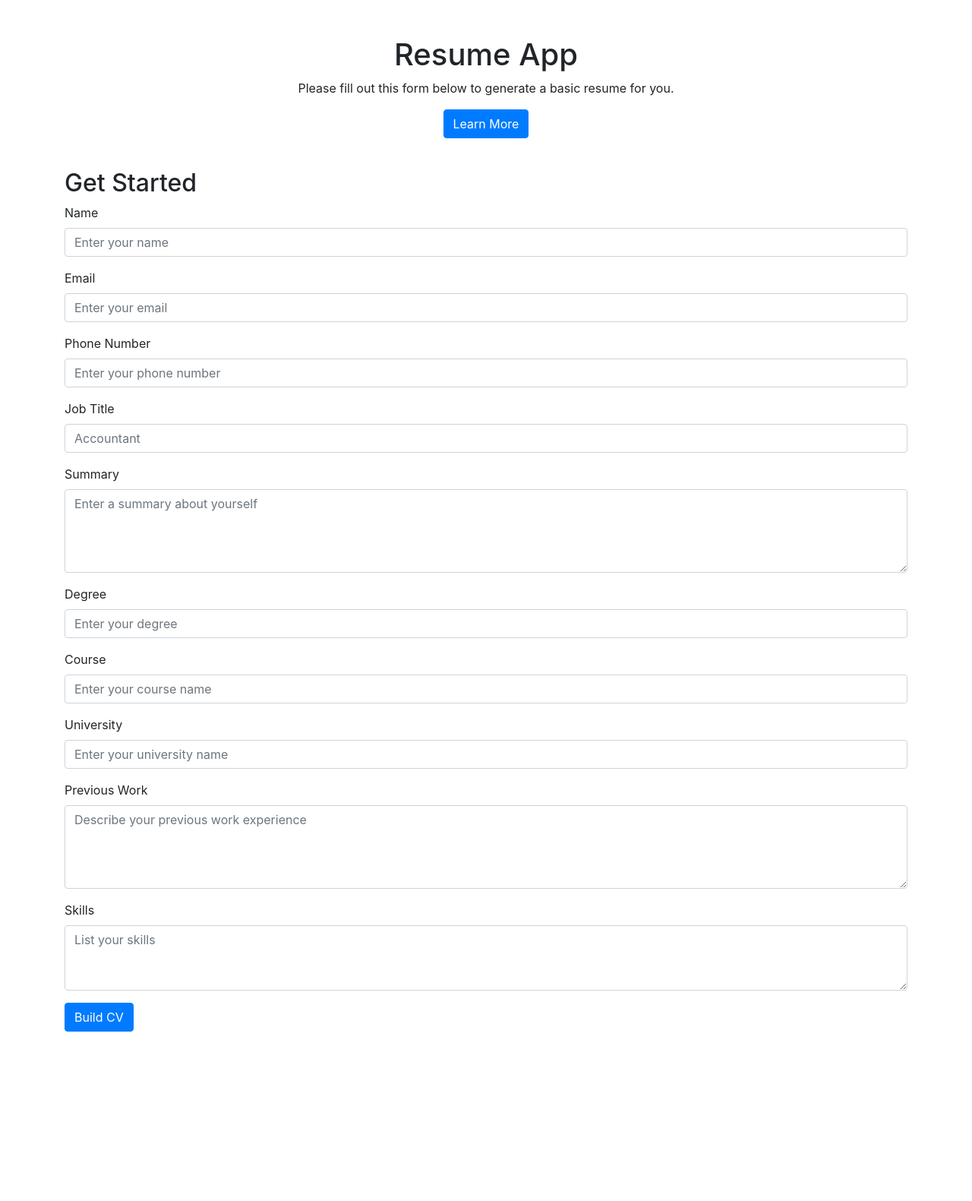
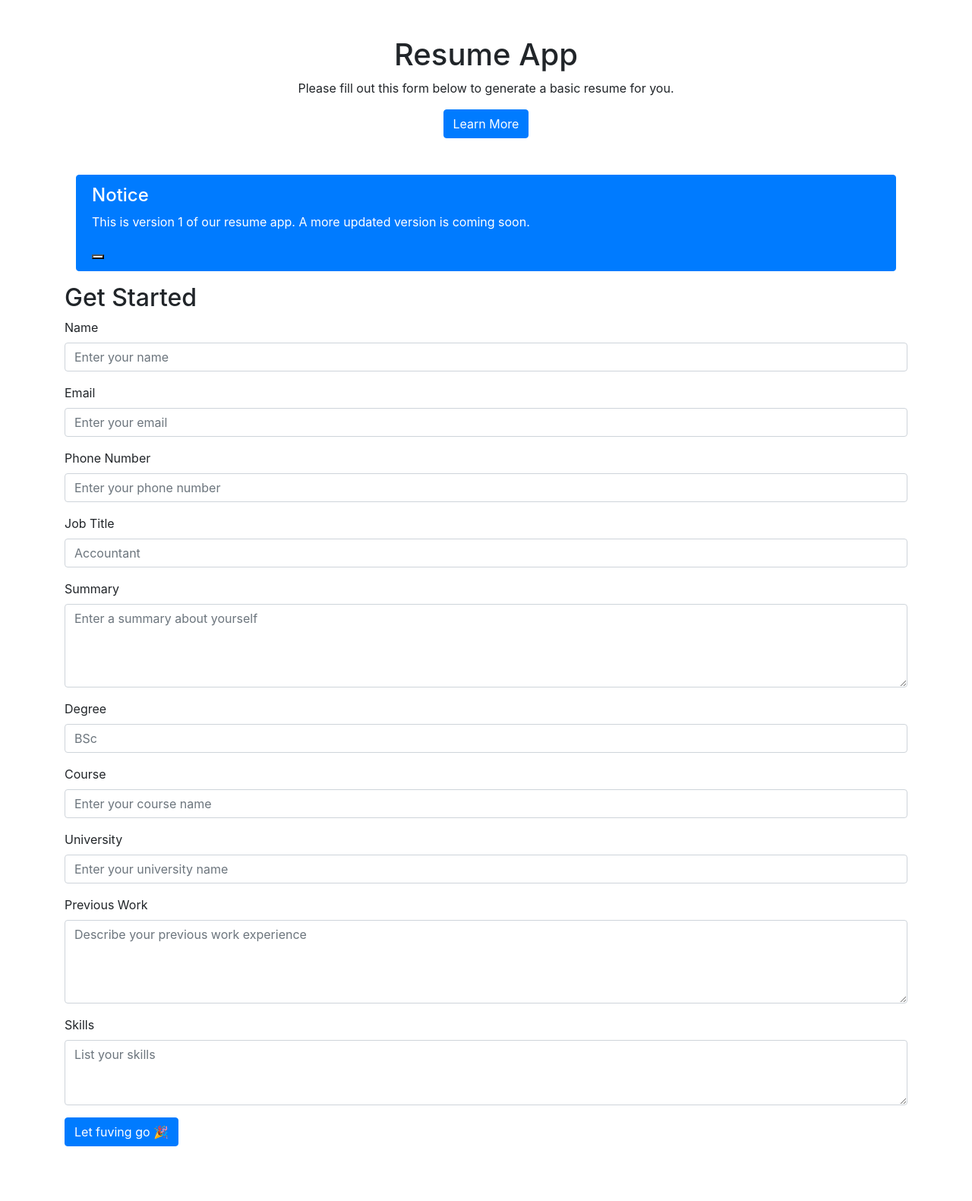
Before and after one commit to tobiolusa/sumeapp, a Django app: page / in a window 1280 px wide. Shown: the whole page at 76% size. Before the commit the page ends 1358 px from the top, so only its background shows below. Run offline with Django 5.2, Linux system fonts and the light colour scheme; some libraries are stand-ins or nearby versions.

Commit message:
opening form updated

```diff
--- a/sumeapp/templates/sumeapp/accept.html
+++ b/sumeapp/templates/sumeapp/accept.html
@@ -10,6 +10,16 @@
             text-align: center;
             margin-bottom: 40px;
         }
+
+        .alert-custom {
+            background-color: #007bff;
+            color: white;
+            border-color: #007bff;
+        }
+        .alert-custom .alert-heading {
+            color: white;
+        }
+
     </style>
 </head>
 <body>
@@ -18,6 +28,13 @@
             <h1>Resume App</h1>
             <p>Please fill out this form below to generate a basic resume for you.</p>
             <a href="#formSection" class="btn btn-primary">Learn More</a>
+
+        </div><div class="container mt-5">
+            <div class="alert alert-custom alert-dismissible fade show" role="alert">
+                <h4 class="alert-heading">Notice</h4>
+                <p>This is version 1 of our resume app. A more updated version is coming soon.</p>
+                <button type="button" class="btn-close" data-bs-dismiss="alert" aria-label="Close"></button>
+            </div>
         </div>
 
         <div id="formSection">
@@ -46,7 +63,7 @@
                 </div>
                 <div class="form-group">
                     <label for="degree">Degree</label>
-                    <input type="text" class="form-control" id="degree" name="degree" placeholder="Enter your degree" required>
+                    <input type="text" class="form-control" id="degree" name="degree" placeholder="BSc" required>
                 </div>
                 <div class="form-group">
                     <label for="school">Course</label>
@@ -64,8 +81,12 @@
                     <label for="skills">Skills</label>
                     <textarea class="form-control" id="skills" name="skills" rows="3" placeholder="List your skills" required></textarea>
                 </div>
-                <button type="submit" class="btn btn-primary">Build CV</button>
+                <button type="submit" class="btn btn-primary">Let fuving go 🎉 </button>
+                <br>
+                <br> <br>
+                <br>
             </form>
+
         </div>
     </div>
 
```
